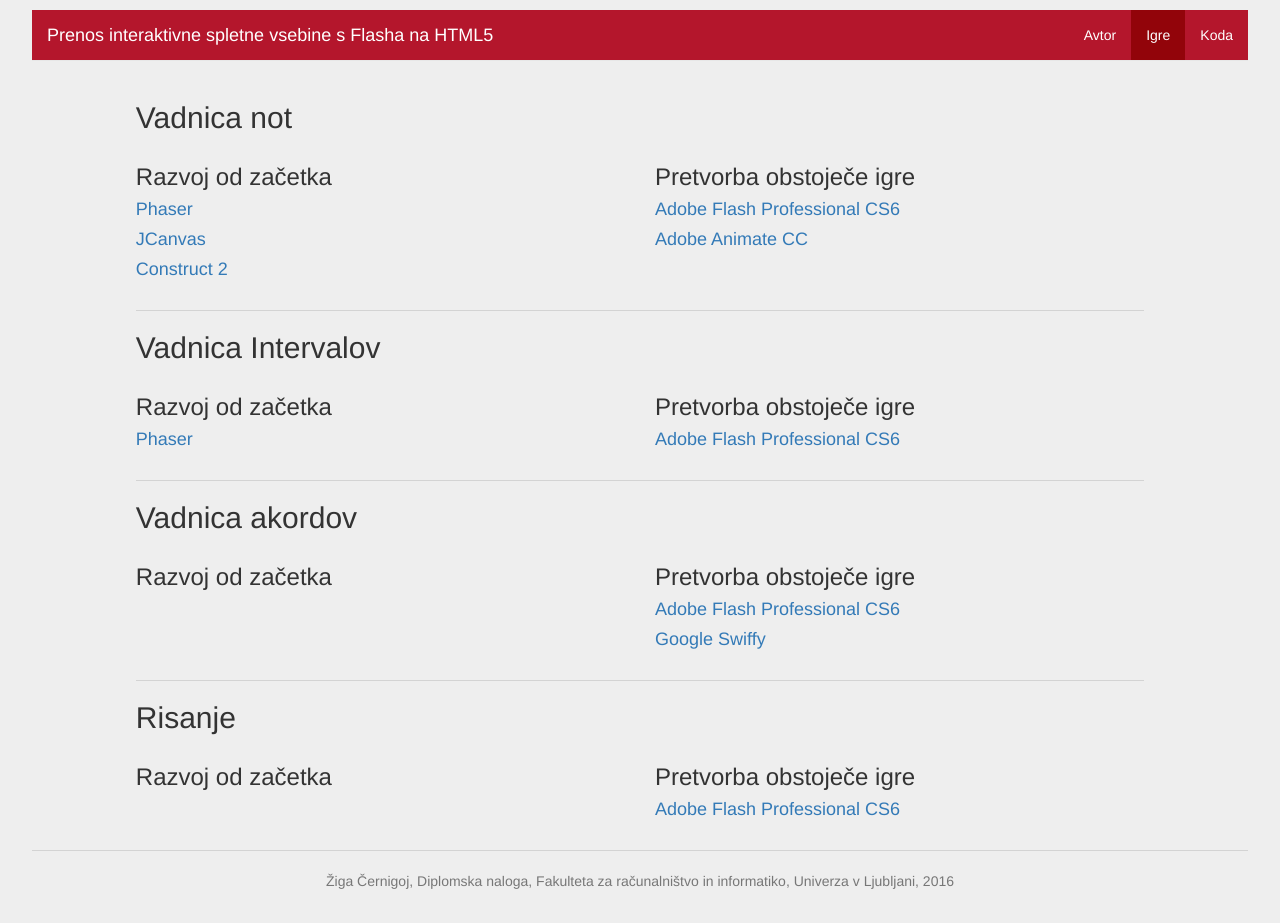
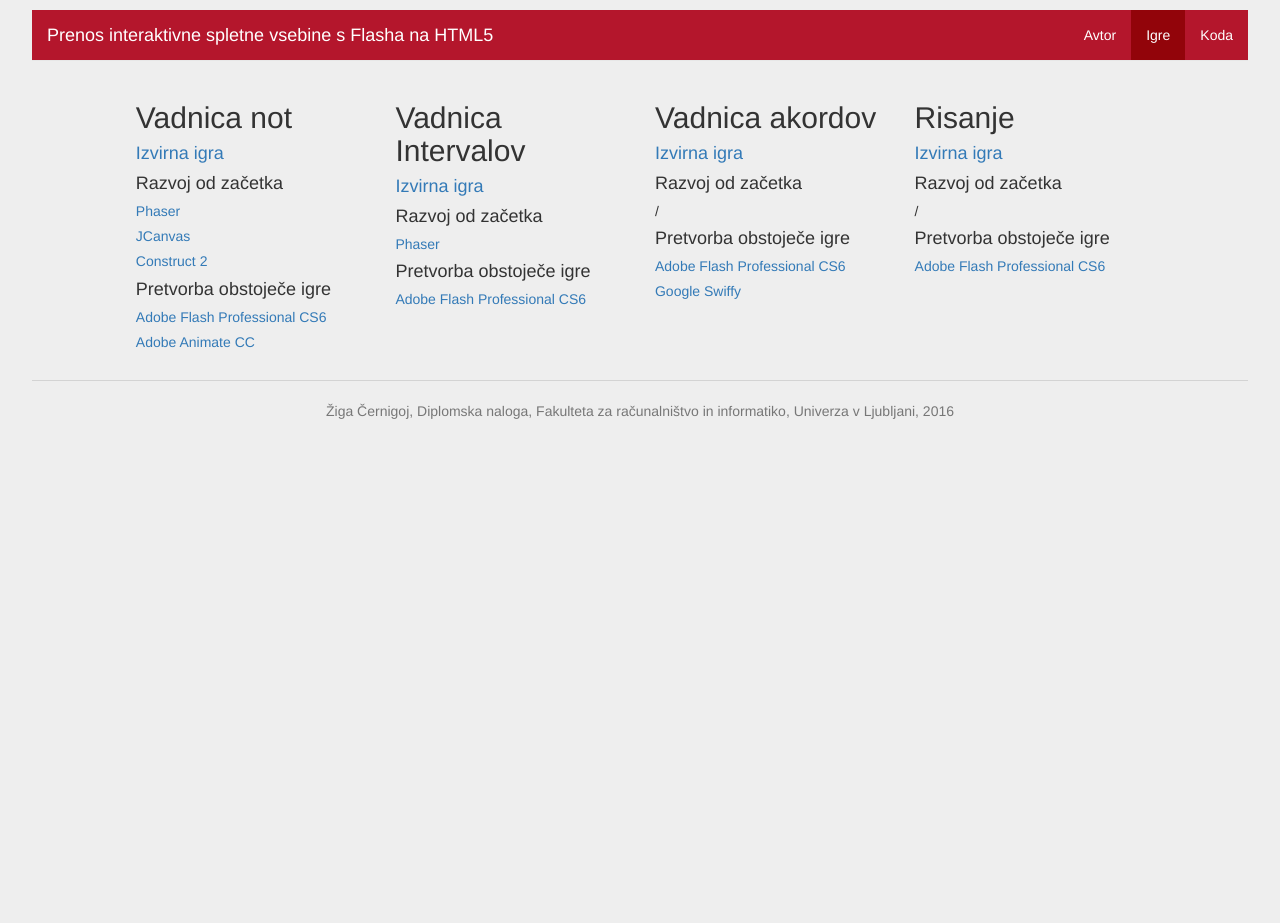
Before and after one commit to zigacernigoj/diploma, a plain HTML site: page igre.html in a window 1280 px wide. After the commit the page ends 800 px from the top, so only its background shows below. Drawn offline with nearby package versions, Linux system fonts and the light colour scheme.

Commit message:
dodajanje

```diff
--- a/igre.html
+++ b/igre.html
@@ -61,95 +61,126 @@
 
 
     <div class="row" id="vsebina">
-        <div class="col-lg-10 col-lg-offset-1">
-            <h2>Vadnica not</h2>
+        <div class="col-lg-10 col-lg-offset-1 vsebina-inner">
 
             <div class="row">
 
-                <div class="col-lg-6">
-                    <h3>Razvoj od začetka</h3>
+                <div class="col-lg-3">
+
+                    <h2>Vadnica not</h2>
+
                     <h4>
-                        <a href="https://zigacernigoj.github.io/diploma-phaser/notacija/vadnicaNot/">Phaser</a>
+                        <a href="http://muzikologija.ff.uni-lj.si/ptg/VadniceTrainers/note.htm" target="_blank">
+                            Izvirna igra
+                        </a>
                     </h4>
-                    <h4>
-                        <a href="https://zigacernigoj.github.io/diploma-jcanvas/notacija/vadnicaNot/">JCanvas</a>
-                    </h4>
-                    <h4>
-                        <a href="https://zigacernigoj.github.io/diploma-construct2/notacija/vadnicaNot/">Construct 2</a>
-                    </h4>
-                </div>
 
-                <div class="col-lg-6">
-                    <h3>Pretvorba obstoječe igre</h3>
-                    <h4>
-                        <a href="https://zigacernigoj.github.io/diploma-flashpro/notacija/vadnicaNot/">Adobe Flash Professional CS6</a>
-                    </h4>
-                    <h4>
-                        <a href="https://zigacernigoj.github.io/diploma-animate/notacija/vadnicaNot/">Adobe Animate CC</a>
-                    </h4>
-                </div>
+                    <h4>Razvoj od začetka</h4>
+                    <h5>
+                        <a href="https://zigacernigoj.github.io/diploma-phaser/notacija/vadnicaNot/" target="_blank">
+                            Phaser
+                        </a>
+                    </h5>
+                    <h5>
+                        <a href="https://zigacernigoj.github.io/diploma-jcanvas/notacija/vadnicaNot/" target="_blank">
+                            JCanvas
+                        </a>
+                    </h5>
+                    <h5>
+                        <a href="https://zigacernigoj.github.io/diploma-construct2/notacija/vadnicaNot/" target="_blank">
+                            Construct 2
+                        </a>
+                    </h5>
+
+                    <h4>Pretvorba obstoječe igre</h4>
+                    <h5>
+                        <a href="https://zigacernigoj.github.io/diploma-flashprocs6/notacija/vadnicaNot/" target="_blank">
+                            Adobe Flash Professional CS6
+                        </a>
+                    </h5>
+                    <h5>
+                        <a href="https://zigacernigoj.github.io/diploma-animatecc/notacija/vadnicaNot/" target="_blank">
+                            Adobe Animate CC
+                        </a>
+                    </h5>
+
 
                 </div>
 
-            <hr>
 
+                <div class="col-lg-3">
                     <h2>Vadnica Intervalov</h2>
 
-            <div class="row">
+                    <h4>
+                        <a href="http://muzikologija.ff.uni-lj.si/ptg/VadniceTrainers/intervali.htm" target="_blank">
+                            Izvirna igra
+                        </a>
+                    </h4>
 
-                <div class="col-lg-6">
-                    <h3>Razvoj od začetka</h3>
-                    <h4>
-                        <a href="https://zigacernigoj.github.io/diploma-phaser/interval/vadnicaIntervalov/">Phaser</a>
-                    </h4>
-                </div>
+                    <h4>Razvoj od začetka</h4>
+                    <h5>
+                        <a href="https://zigacernigoj.github.io/diploma-phaser/interval/vadnicaIntervalov/" target="_blank">
+                            Phaser
+                        </a>
+                    </h5>
 
-                <div class="col-lg-6">
-                    <h3>Pretvorba obstoječe igre</h3>
-                    <h4>
-                        <a href="https://zigacernigoj.github.io/diploma-flashpro/interval/vadnicaIntervalov/">Adobe Flash Professional CS6</a>
-                    </h4>
-                </div>
+                    <h4>Pretvorba obstoječe igre</h4>
+                    <h5>
+                        <a href="https://zigacernigoj.github.io/diploma-flashprocs6/interval/vadnicaIntervalov/" target="_blank">
+                            Adobe Flash Professional CS6
+                        </a>
+                    </h5>
 
                 </div>
 
-            <hr>
 
+                <div class="col-lg-3">
                     <h2>Vadnica akordov</h2>
 
-            <div class="row">
+                    <h4>
+                        <a href="http://muzikologija.ff.uni-lj.si/ptg/VadniceTrainers/akordi.htm" target="_blank">
+                            Izvirna igra
+                        </a>
+                    </h4>
 
-                <div class="col-lg-6">
-                    <h3>Razvoj od začetka</h3>
-                </div>
+                    <h4>Razvoj od začetka</h4>
+                    <h5>/</h5>
 
-                <div class="col-lg-6">
-                    <h3>Pretvorba obstoječe igre</h3>
-                    <h4>
-                        <a href="https://zigacernigoj.github.io/diploma-flashpro/akord/vadnicaAkordov/">Adobe Flash Professional CS6</a>
-                    </h4>
-                    <h4>
-                        <a href="https://zigacernigoj.github.io/diploma-swiffy/akord/vadnicaAkordov/">Google Swiffy</a>
-                    </h4>
-                </div>
+                    <h4>Pretvorba obstoječe igre</h4>
+                    <h5>
+                        <a href="https://zigacernigoj.github.io/diploma-flashprocs6/akord/vadnicaAkordov/" target="_blank">
+                            Adobe Flash Professional CS6
+                        </a>
+                    </h5>
+                    <h5>
+                        <a href="https://zigacernigoj.github.io/diploma-swiffy/akord/vadnicaAkordov/" target="_blank">
+                            Google Swiffy
+                        </a>
+                    </h5>
+
 
                 </div>
 
-            <hr>
 
+                <div class="col-lg-3">
                     <h2>Risanje</h2>
 
-            <div class="row">
+                    <h4>
+                        <a href="http://muzikologija.ff.uni-lj.si/ptg/VadniceTrainers/risanje.html" target="_blank">
+                            Izvirna igra
+                        </a>
+                    </h4>
 
-                <div class="col-lg-6">
-                    <h3>Razvoj od začetka</h3>
-                </div>
+                    <h4>Razvoj od začetka</h4>
+                    <h5>/</h5>
 
-                <div class="col-lg-6">
-                    <h3>Pretvorba obstoječe igre</h3>
-                    <h4>
-                        <a href="https://zigacernigoj.github.io/diploma-flashpro/dodatno/risanje/">Adobe Flash Professional CS6</a>
-                    </h4>
+                    <h4>Pretvorba obstoječe igre</h4>
+                    <h5>
+                        <a href="https://zigacernigoj.github.io/diploma-flashprocs6/dodatno/risanje/" target="_blank">
+                            Adobe Flash Professional CS6
+                        </a>
+                    </h5>
+
                 </div>
 
             </div>
```
Also changed, not shown: index.html (+2 -2 lines), koda.html (+49 -28 lines), style.css (line endings or trailing spaces). Lines whose indentation alone changed are shown as unchanged.
